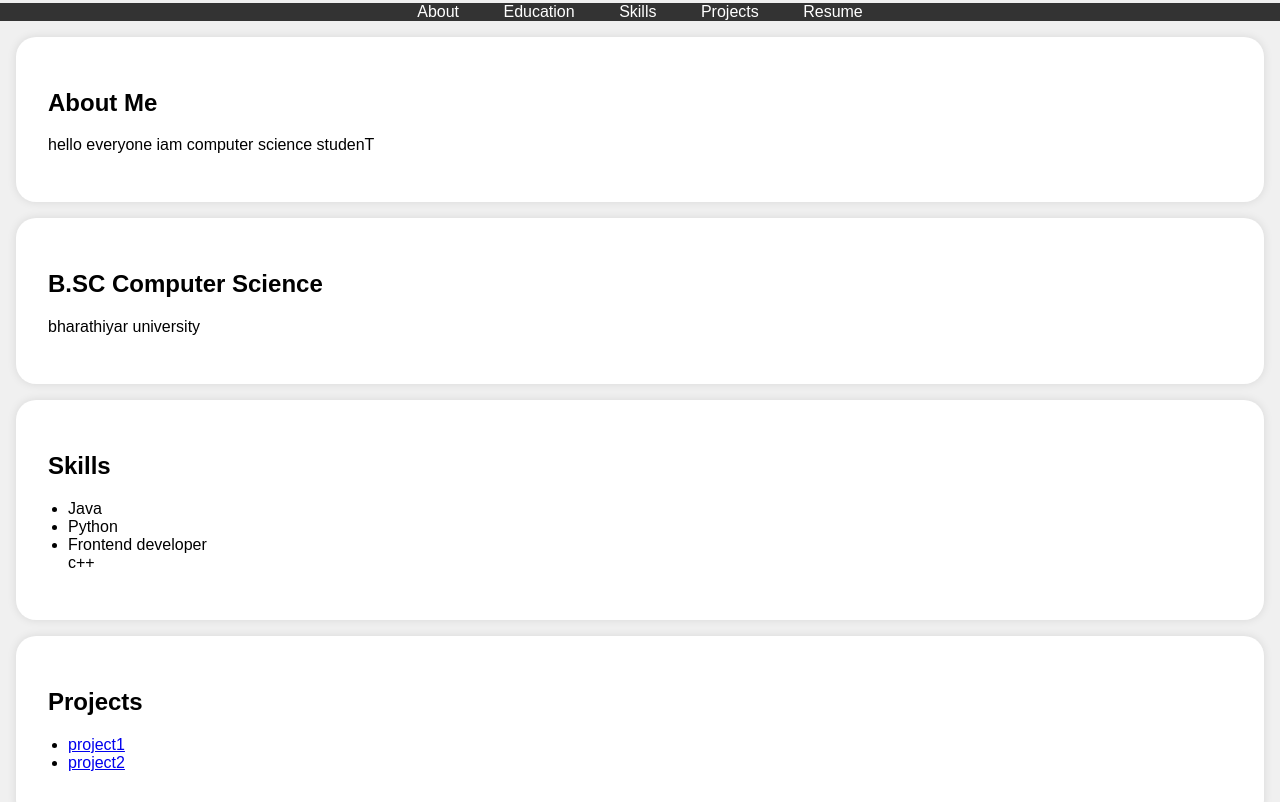
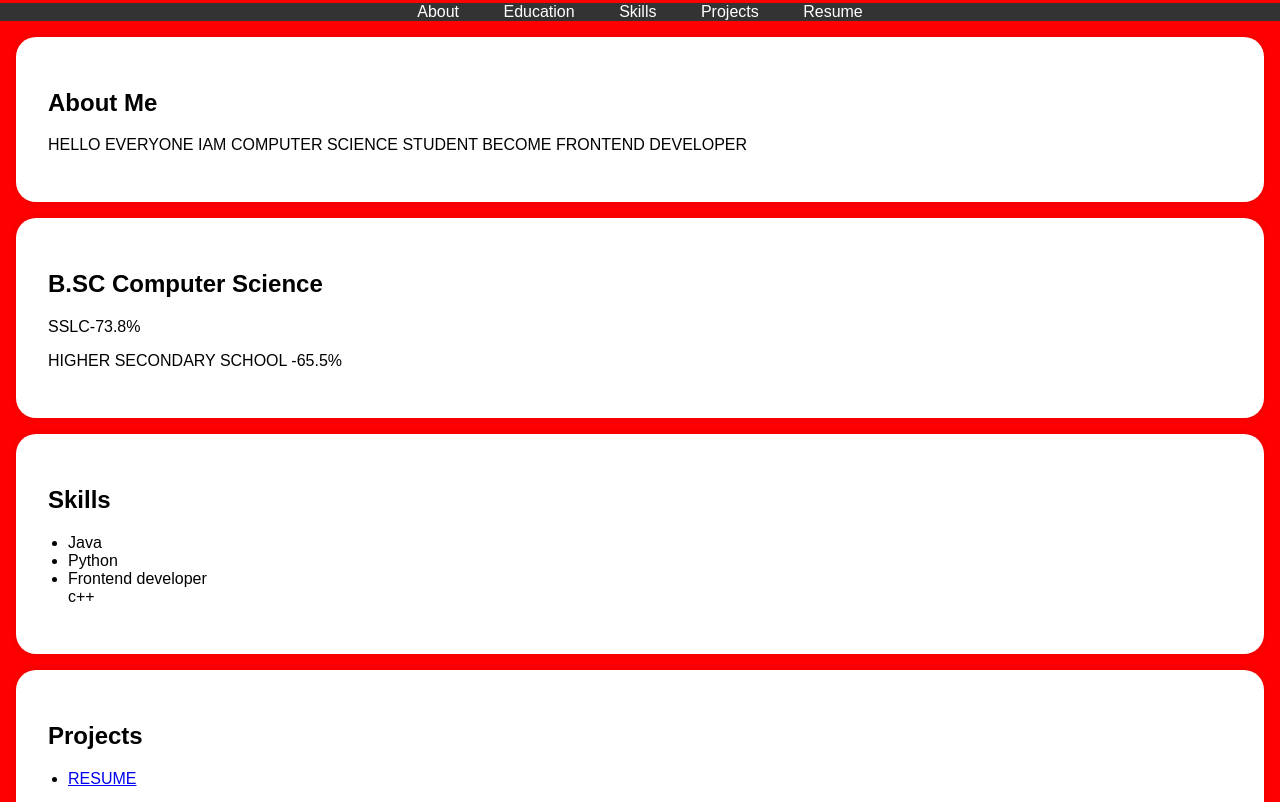
Before and after one commit to Chithra1110/Assignment, a plain HTML site: page index.html in a window 1280 px wide. Shown: the part 228-1030 px from the top of the page. Drawn offline with Linux system fonts and the light colour scheme.

Commit message:
Update index.html

```diff
--- a/index.html
+++ b/index.html
@@ -7,7 +7,7 @@
             font-family: Arial, sans-serif;
             margin: 0;
             padding: 0;
-            background-color: #f0f0f0;
+            background-color: red;
         }
 
         header {
@@ -107,14 +107,15 @@
     <section id="about">
         <div class="section-content">
             <h2>About Me</h2>
-            <p> hello everyone iam computer science studenT </p>
+            <p> HELLO EVERYONE IAM COMPUTER SCIENCE STUDENT BECOME FRONTEND DEVELOPER</p>
         </div>
     </section>
 
     <section id="education">
         <div class="section-content">
             <h2>B.SC Computer Science</h2>
-            <p>bharathiyar university</p>
+            <p>SSLC-73.8%</p>
+            <p>HIGHER SECONDARY SCHOOL -65.5%</p>
         </div>
     </section>
 
@@ -134,8 +135,8 @@
         <div class="section-content">
             <h2>Projects</h2>
             <ul>
-                <li><a href="#">project1</a></li>
-                <li><a href="#">project2</a></li>
+                <li><a href="#">RESUME</a></li>
+
                 <!-- Add more project links here -->
             </ul>
         </div>
```
